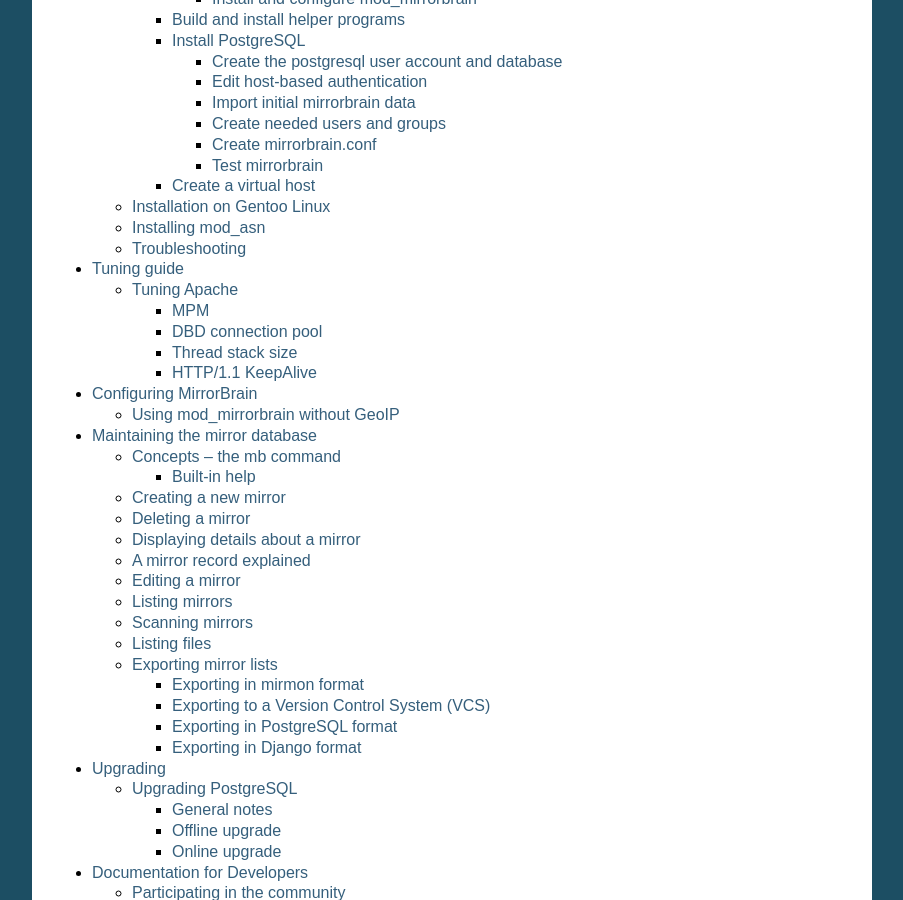
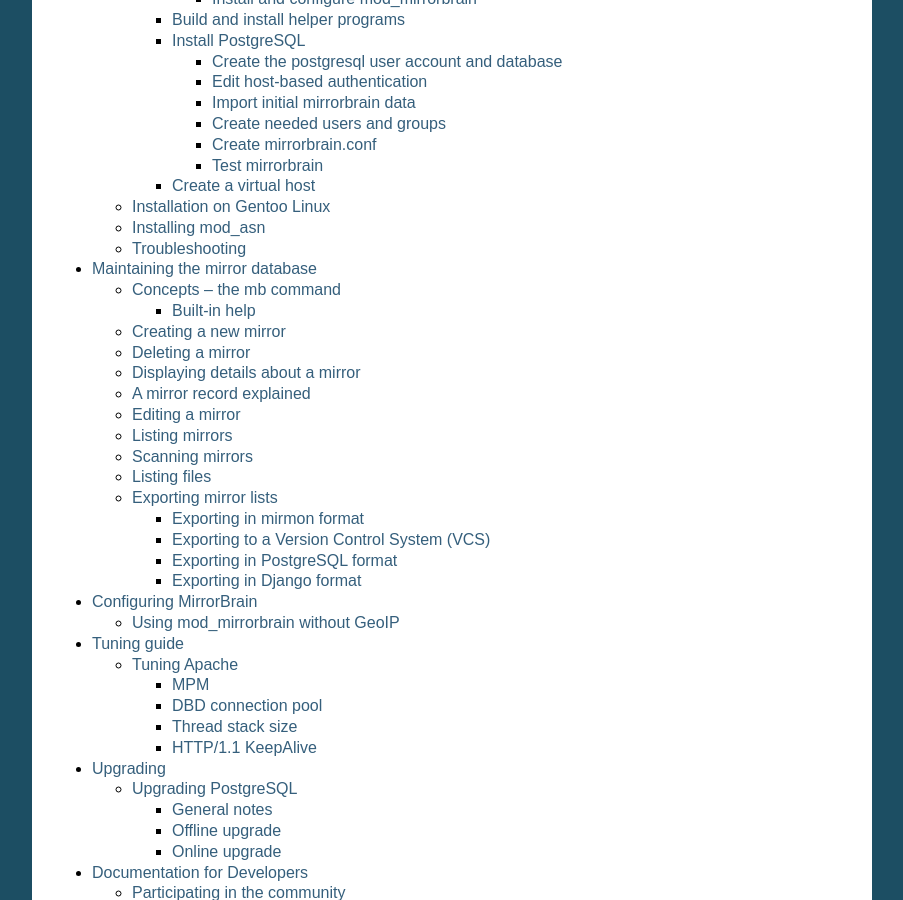
Before and after one commit to hayalci/mirrorbrain, a Sphinx documentation site: the page built from docs/index.rst, in a window 1280 px wide and 900 px high, scrolled down 618 px. Shown: the whole window, without its empty margins (198-1101 px from the left). Built offline with Sphinx 7.4.7, drawn with Linux system fonts in a browser that asks for light colours.

```diff
--- a/docs/index.rst
+++ b/docs/index.rst
@@ -12,9 +12,9 @@ Table of Contents
 
    intro
    installation/index
+   mirrors
+   configuration
    tuning
-   configuration
-   mirrors
    upgrading
    developer
    bugs
```
